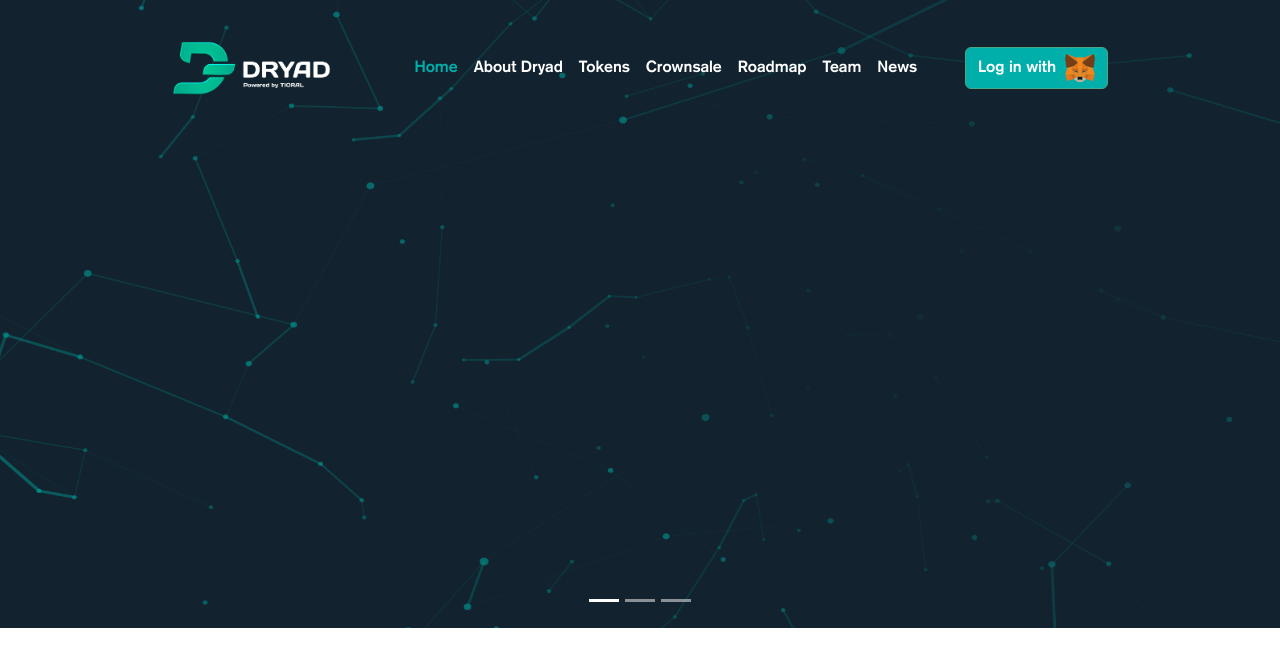
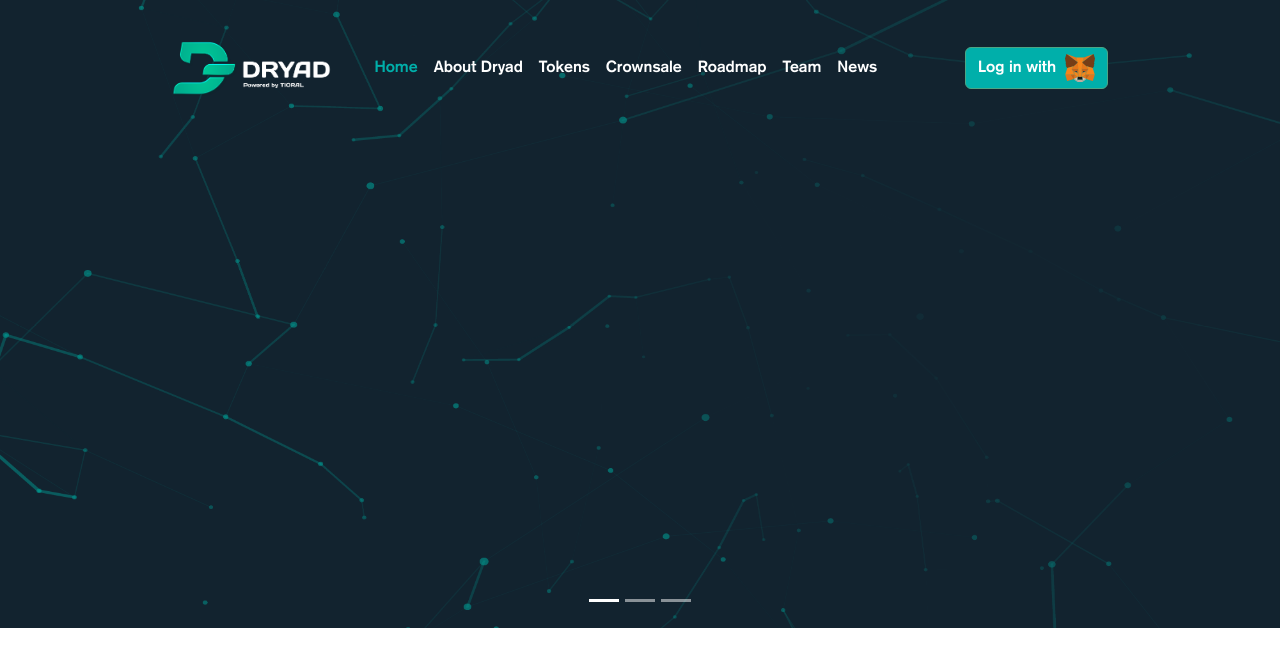
Before and after one commit to Morkand/DryadLanding, an Angular app: page / in a window 1280 px wide. Shown: the top 666 px of the page. Built offline with nearby package versions, Linux system fonts and the light colour scheme.

Commit message:
ultimos cambios al menu

```diff
--- a/src/app/shared/menu/menu.component.css
+++ b/src/app/shared/menu/menu.component.css
@@ -6,8 +6,8 @@
    padding-left: 20vh;
    padding-right: 20vh;
 }
-.btn-metamask{
-   margin-left: 5vh;
+.navbar-nav{
+   margin-right: 10vh;
 }
 .navbar-toggler {
    color: white !important;
--- a/src/app/shared/menu/menu.component.html
+++ b/src/app/shared/menu/menu.component.html
@@ -29,7 +29,7 @@
           <a class="nav-link" href="#">News</a>
         </li>
       </ul>
-        <button class="btn btn-primary btn-outline btn-metamask" type="button">Log in&nbsp;with&nbsp;
+        <button class="btn btn-primary btn-outline pull-right" type="button">Log in&nbsp;with&nbsp;
           <img src="../../../assets/icons/metamask-icon.svg" alt="Metamask" width="30">
         </button>
     </div>
```
